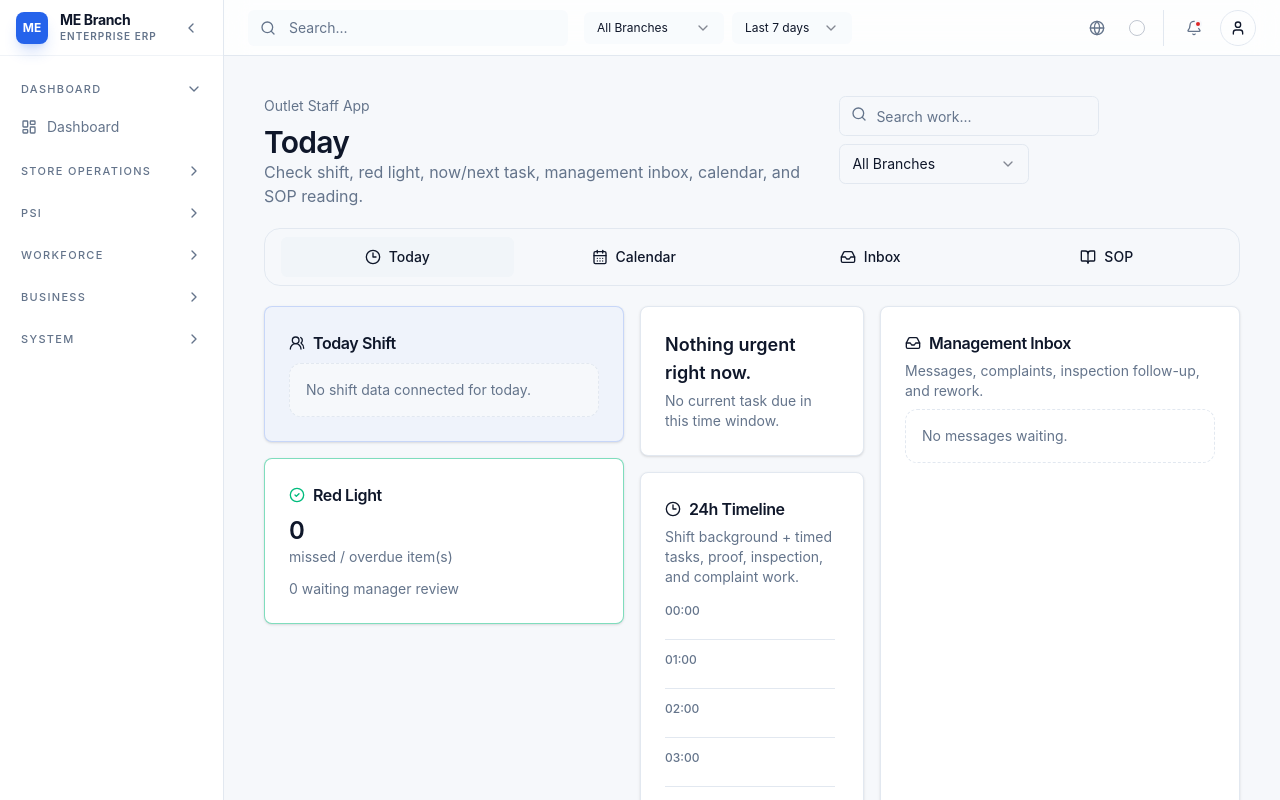
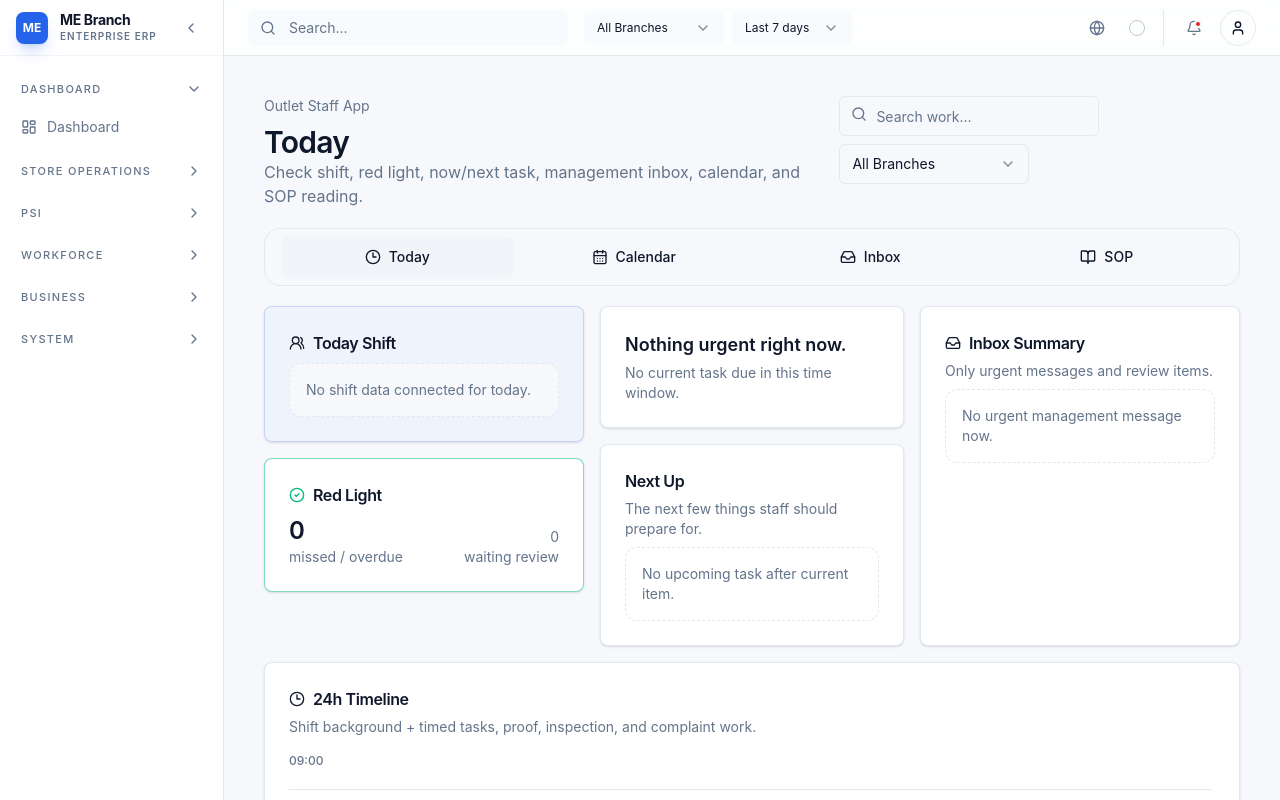
Before and after one commit to spbapiconnect-tech/ME, a Next.js app: page /outlet in a window 1280 px wide. Shown: the top 800 px of the page. Built offline with nearby package versions, Linux system fonts and the light colour scheme.

Commit message:
fix(outlet): tighten staff layout hierarchy and timeline

```diff
--- a/components/outlet/outlet-staff-home-page.tsx
+++ b/components/outlet/outlet-staff-home-page.tsx
@@ -330,9 +330,16 @@ function RedLightPanel({
         </CardTitle>
       </CardHeader>
       <CardContent>
+        <div className="flex items-end justify-between gap-3">
+          <div>
             <div className="text-2xl font-semibold">{overdue.length}</div>
-        <div className="text-sm text-muted-foreground">missed / overdue item(s)</div>
-        <div className="mt-3 text-sm text-muted-foreground">{waiting.length} waiting manager review</div>
+            <div className="text-sm text-muted-foreground">missed / overdue</div>
+          </div>
+          <div className="text-right text-sm text-muted-foreground">
+            <div>{waiting.length}</div>
+            <div>waiting review</div>
+          </div>
+        </div>
       </CardContent>
     </Card>
   );
@@ -350,7 +357,24 @@ function TodayTimeline({
   const today = todayISO();
   const todayItems = items.filter((item) => item.date === today).sort((a, b) => a.startTime.localeCompare(b.startTime));
   const todayShifts = shifts.filter((shift) => shift.date === today);
-  const hours = Array.from({ length: 24 }).map((_, index) => index);
+  const usedHours = todayItems
+    .map((item) => Number(item.startTime.slice(0, 2)))
+    .filter((hour) => !Number.isNaN(hour));
+
+  const shiftHours = todayShifts.flatMap((shift) => {
+    const startHour = Number(shift.startTime.slice(0, 2));
+    const endHour = Number(shift.endTime.slice(0, 2));
+
+    if (Number.isNaN(startHour) || Number.isNaN(endHour)) return [];
+
+    return Array.from({ length: Math.max(1, endHour - startHour) }).map((_, index) => startHour + index);
+  });
+
+  const visibleHours = Array.from(new Set([...usedHours, ...shiftHours]))
+    .filter((hour) => hour >= 6 && hour <= 23)
+    .sort((a, b) => a - b);
+
+  const hours = visibleHours.length ? visibleHours : [9, 12, 15, 18];
 
   return (
     <Card>
@@ -431,18 +455,20 @@ function TodayView({
     .sort((a, b) => a.startTime.localeCompare(b.startTime))
     .slice(0, 3);
 
-  const heroItem = overdue[0] || now[0] || next[0];
+  const doFirst = overdue[0] || now[0] || next[0];
+  const inboxPreview = [...overdue, ...waiting].slice(0, 4);
 
   return (
-    <div className="grid gap-4 xl:grid-cols-[360px_minmax(0,1fr)_360px]">
+    <div className="space-y-4">
+      <div className="grid gap-4 xl:grid-cols-[320px_minmax(0,1fr)_320px]">
         <div className="space-y-4">
           <ShiftStrip shifts={shifts} />
           <RedLightPanel overdue={overdue} waiting={waiting} />
         </div>
 
         <div className="space-y-4">
-        {heroItem ? (
-          <WorkCard item={heroItem} onOpen={onOpen} label={isOverdue(heroItem) ? "Do first" : isNow(heroItem) ? "Now" : "Next"} />
+          {doFirst ? (
+            <WorkCard item={doFirst} onOpen={onOpen} label={isOverdue(doFirst) ? "Do first" : isNow(doFirst) ? "Now" : "Next"} />
           ) : (
             <Card>
               <CardContent className="p-6">
@@ -452,26 +478,63 @@ function TodayView({
             </Card>
           )}
 
-        <TodayTimeline items={items} shifts={shifts} onOpen={onOpen} />
+          <Card>
+            <CardHeader className="pb-2">
+              <CardTitle className="text-base">Next Up</CardTitle>
+              <p className="text-sm text-muted-foreground">The next few things staff should prepare for.</p>
+            </CardHeader>
+            <CardContent className="space-y-2">
+              {!next.length ? (
+                <div className="rounded-xl border border-dashed p-4 text-sm text-muted-foreground">No upcoming task after current item.</div>
+              ) : next.map((item) => (
+                <button
+                  key={item.id}
+                  type="button"
+                  onClick={() => onOpen(item)}
+                  className="flex w-full items-center justify-between gap-3 rounded-xl border bg-card px-3 py-2 text-left hover:bg-muted/30"
+                >
+                  <div className="min-w-0">
+                    <div className="truncate text-sm font-medium">{item.title}</div>
+                    <div className="text-xs text-muted-foreground">{item.startTime} · {item.inboxGroup}</div>
+                  </div>
+                  <Badge variant={statusVariant(item)}>{item.status}</Badge>
+                </button>
+              ))}
+            </CardContent>
+          </Card>
         </div>
 
         <Card>
           <CardHeader className="pb-2">
             <CardTitle className="flex items-center gap-2 text-base">
               <Inbox className="h-4 w-4" />
-            Management Inbox
+              Inbox Summary
             </CardTitle>
-          <p className="text-sm text-muted-foreground">Messages, complaints, inspection follow-up, and rework.</p>
+            <p className="text-sm text-muted-foreground">Only urgent messages and review items.</p>
           </CardHeader>
-        <CardContent className="space-y-3">
-          {[...overdue, ...waiting].slice(0, 5).map((item) => (
-            <WorkCard key={item.id} item={item} onOpen={onOpen} />
+          <CardContent className="space-y-2">
+            {!inboxPreview.length ? (
+              <div className="rounded-xl border border-dashed p-4 text-sm text-muted-foreground">No urgent management message now.</div>
+            ) : inboxPreview.map((item) => (
+              <button
+                key={item.id}
+                type="button"
+                onClick={() => onOpen(item)}
+                className="relative w-full overflow-hidden rounded-xl border bg-card p-3 pl-4 text-left hover:bg-muted/30"
+              >
+                <span className={cn("absolute inset-y-0 left-0 w-1", itemRailClass(item))} />
+                <div className="flex items-center justify-between gap-2">
+                  <div className="truncate text-sm font-medium">{item.title}</div>
+                  <Badge variant={statusVariant(item)}>{isOverdue(item) ? "Overdue" : item.status}</Badge>
+                </div>
+                <div className="mt-1 text-xs text-muted-foreground">{item.inboxGroup} · {item.startTime}</div>
+              </button>
             ))}
-          {!overdue.length && !waiting.length ? (
-            <div className="rounded-xl border border-dashed p-4 text-sm text-muted-foreground">No messages waiting.</div>
-          ) : null}
           </CardContent>
         </Card>
+      </div>
+
+      <TodayTimeline items={items} shifts={shifts} onOpen={onOpen} />
     </div>
   );
 }
@@ -660,8 +723,8 @@ function parseSopReaderPages(item?: OutletStaffWorkItem): SopReaderPage[] {
   if (!item) {
     return [{
       id: "empty",
-      title: "Select SOP",
-      body: "Select an SOP or training document to start reading.",
+      title: "No SOP selected",
+      body: "Choose a document from the left list. If there is only one assigned SOP, it will open automatically.",
       type: "text",
     }];
   }
@@ -870,7 +933,7 @@ function SopView({
         </CardContent>
       </Card>
 
-      <SopReader item={selected} />
+      <SopReader item={activeSop} />
     </div>
   );
 }
```
Lines whose indentation alone changed are shown as unchanged.
